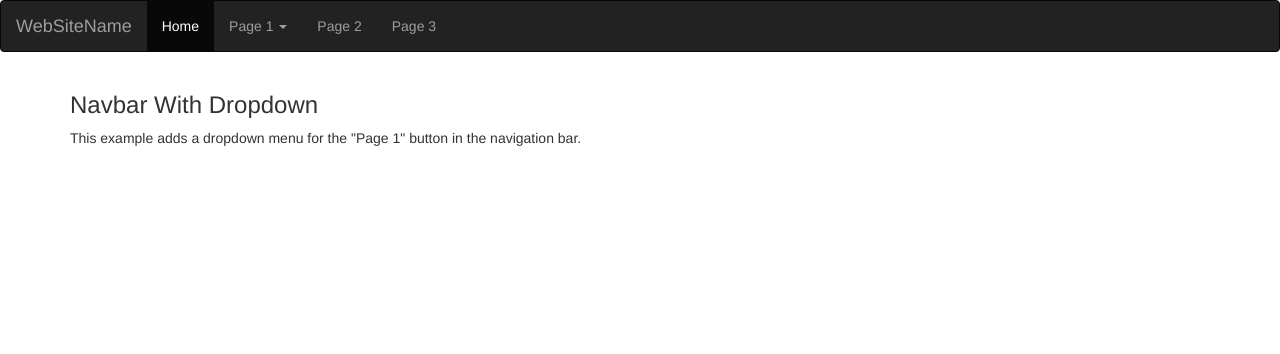
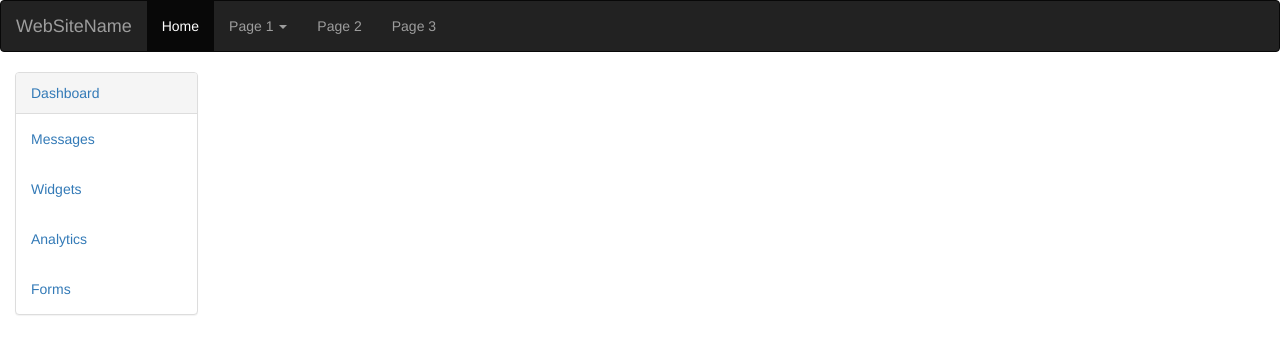
Before and after one commit to Josetedd/tabman, a PHP site: page /tester.php in a window 1280 px wide. Shown: the top 354 px of the page. Run offline with PHP 8.4, Linux system fonts and the light colour scheme; some libraries are stand-ins or nearby versions.

Commit message:
added links to the menu

```diff
--- a/tester.php
+++ b/tester.php
@@ -29,10 +29,50 @@
   </div>
 </nav>
 
-<div class="container">
-  <h3>Navbar With Dropdown</h3>
-  <p>This example adds a dropdown menu for the "Page 1" button in the navigation bar.</p>
+<div class="col-xs-2">
+
+      <div class="panel panel-default">
+
+        <div class="panel-heading">
+          <a href="#">Dashboard</a>
+        </div>
+
+        <div class="panel-body">
+          <a href="#">Messages</a>
+        </div>
+
+        <div class="panel-body">
+          <a href="#">Widgets</a>
+        </div>
+
+        <div class="panel-body">
+          <a href="#">Analytics</a>
+        </div>
+
+        <div class="panel-body">
+          <a href="#">Forms</a>
+        </div>
+
+      </div>
+
+    </div>
+
+    <div class="col-xs-6">
+
+      <div id='myChart'></div>
+
+    </div>
+
+    <div class="col-xs-4">
+
+      <div id='myChart1'></div>
+
+    </div>
+
+  </div>
+
 </div>
+
 
 </body>
 </html>
```
